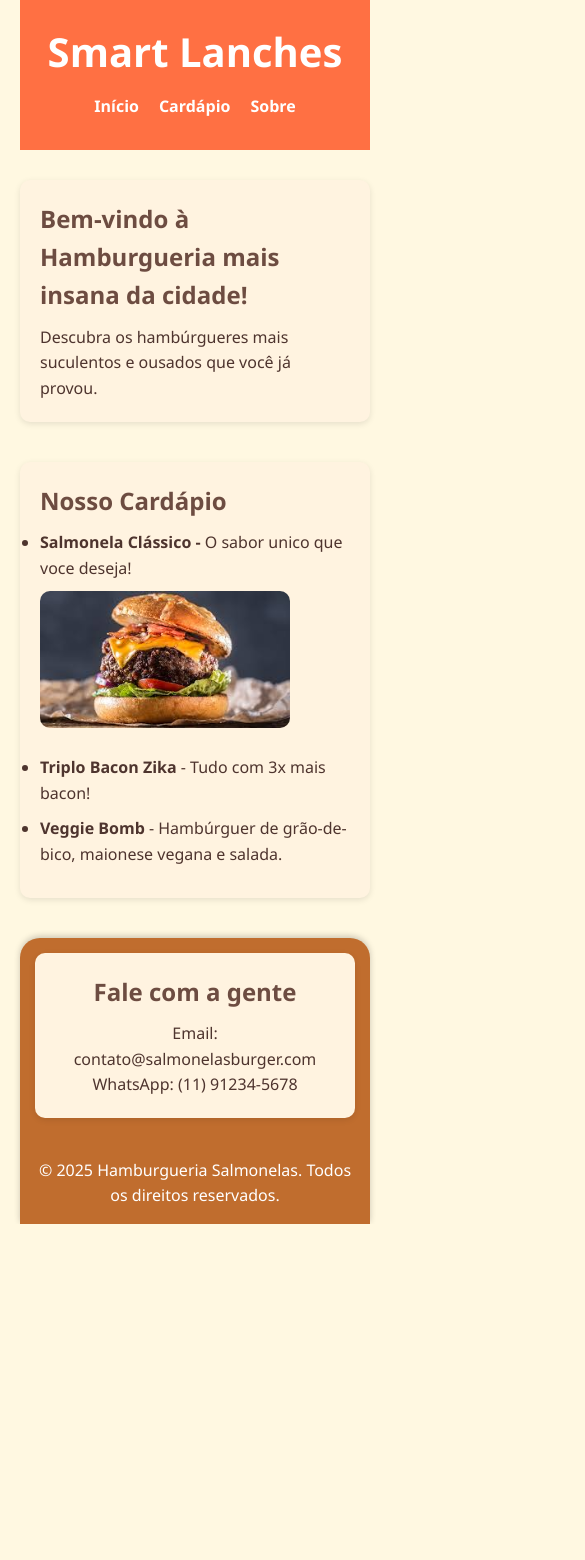
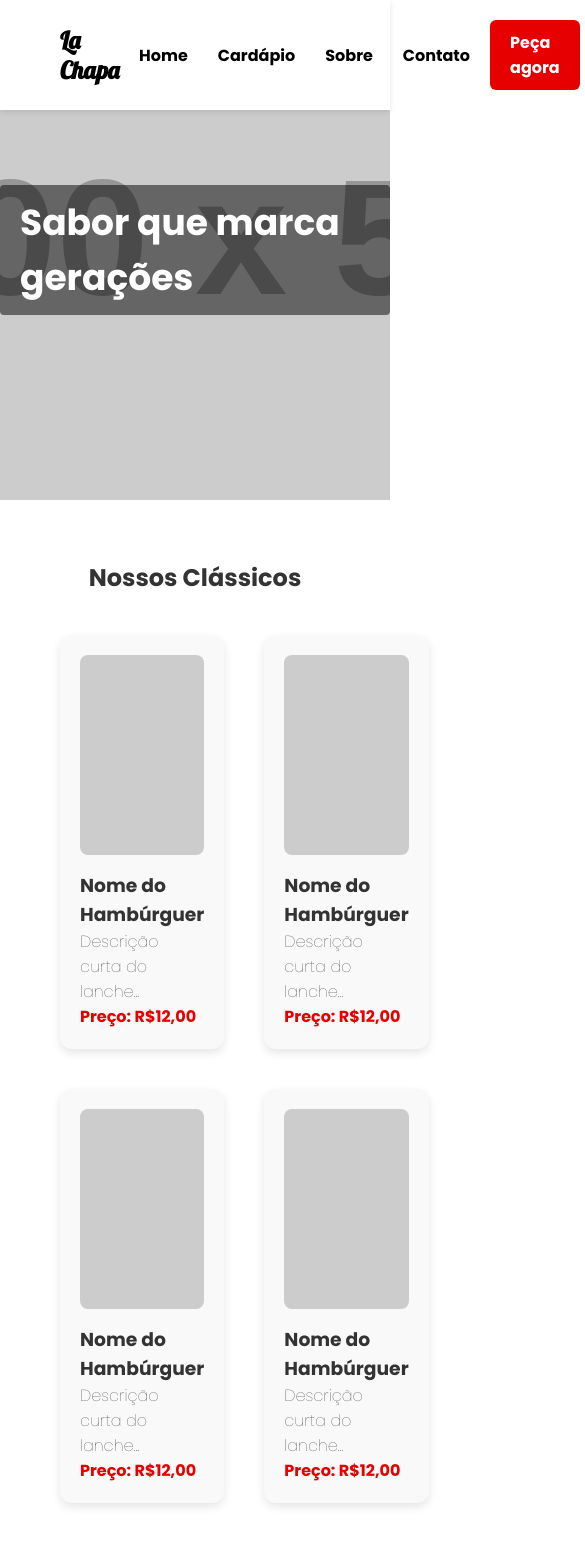
Before and after one commit to DanielDevkrr/ProjetoA3_04-2025, a plain HTML site: page application/screens/index.html in a window 390 px wide. Shown: the top 1560 px of the page, 585 px wide, since content can reach past the window. Before the commit the page ends 1224 px from the top, so only its background shows below. Drawn offline with Linux system fonts and the light colour scheme; placeholder pictures from the web are drawn by us.

Commit message:
Telas Home e style.css

```diff
--- a/application/index.js
+++ b/application/index.js
@@ -9,3 +9,7 @@ function telaSobre () {
 function telaInicio () {
     window.location.href = "index.html";
 }
+
+function mostrarTela (){
+    document.getElementById("loadingScreen").style.display = "flex";
+}
--- a/application/screens/index.html
+++ b/application/screens/index.html
@@ -1,58 +1,79 @@
 <!DOCTYPE html>
-<html lang="pt-br">
+<html lang="pt-BR">
 <head>
-    <meta charset="UTF-8">
-    <meta name="viewport" content="width=device-width, initial-scale=1.0">
-    <title>Hamburgueria Salmonelas</title>
-    <link rel="stylesheet" href="../styles/style.css">
+  <meta charset="UTF-8" />
+  <meta name="viewport" content="width=device-width, initial-scale=1.0" />
+  <title>La Chapa</title>
+  <link rel="stylesheet" href="/application/styles/style.css" />
+    <link rel="preconnect" href="https://fonts.googleapis.com">
+<link rel="preconnect" href="https://fonts.gstatic.com" crossorigin>
+<link href="https://fonts.googleapis.com/css2?family=Cinzel:wght@400..900&family=Libre+Baskerville:ital,wght@0,400;0,700;1,400&family=Lobster&family=Lora:ital,wght@0,400..700;1,400..700&family=Montserrat:ital,wght@0,100..900;1,100..900&family=Poppins:ital,wght@0,100;0,200;0,300;0,400;0,500;0,600;0,700;0,800;0,900;1,100;1,200;1,300;1,400;1,500;1,600;1,700;1,800;1,900&display=swap" rel="stylesheet">
 
 </head>
 <body>
   <header>
-        <h1 class="titulo"> Smart Lanches
-        </h1>
-        <nav>
-            <ul>
-                <li><a href="index.html">Início</a></li>
-                <li><a href="telaCardapio.html">Cardápio</a></button></li>
-                <li><a href="sobre.html">Sobre</a></li></button></li>
-
+    <nav class="navbar">
+      <div class="logo">La Chapa</div>
+      <ul class="nav-links">
+        <li><a href="index.html">Home</a></li>
+        <li><a href="cardapio.html">Cardápio</a></li>
+        <li><a href="sobre.html">Sobre</a></li>
+        <li><a href="contato.html">Contato</a></li>
       </ul>
+      <a href="#" class="order-button">Peça agora</a>
     </nav>
   </header>
 
-    <main>
-        <section id="home">
-            <h2>Bem-vindo à Hamburgueria mais insana da cidade!</h2>
-            <p>Descubra os hambúrgueres mais suculentos e ousados que você já provou.</p>
+  <section class="hero">
+    <div class="hero-text">Sabor que marca gerações</div>
   </section>
 
-        <section id="cardapio">
-            <h2>Nosso Cardápio</h2>
-            <ul>
-                <li><strong>Salmonela Clássico -</strong> O sabor unico que voce deseja!</li>
-                <img src="lancheProject.jfif" alt="lanche classico">
-                <li><strong>Triplo Bacon Zika</strong> - Tudo com 3x mais bacon!</li>
-                <li><strong>Veggie Bomb</strong> - Hambúrguer de grão-de-bico, maionese vegana e salada.</li>
-            </ul>
+  <section class="menu">
+    <h2>Nossos Clássicos</h2>
+    <div class="card-grid">
+      <div class="card">
+        <div class="image-placeholder"></div>
+        <h3>Nome do Hambúrguer</h3>
+        <p>Descrição curta do lanche...</p>
+        <span class="price">Preço: R$12,00</span>
+      </div>
+      <!-- Repita o card 4x -->
+      <div class="card"><div class="image-placeholder"></div><h3>Nome do Hambúrguer</h3><p>Descrição curta do lanche...</p><span class="price">Preço: R$12,00</span></div>
+      <div class="card"><div class="image-placeholder"></div><h3>Nome do Hambúrguer</h3><p>Descrição curta do lanche...</p><span class="price">Preço: R$12,00</span></div>
+      <div class="card"><div class="image-placeholder"></div><h3>Nome do Hambúrguer</h3><p>Descrição curta do lanche...</p><span class="price">Preço: R$12,00</span></div>
+    </div>
   </section>
 
-
-
-    </main>
+  <section class="about">
+    <h2>Sobre Nós</h2>
+    <div class="about-content">
+      <img src="https://via.placeholder.com/400x300" alt="Interior da hamburgueria" />
+      <div class="about-text">
+        <h3>Quem somos</h3>
+        <p>
+          Lorem ipsum dolor sit amet, consectetur adipiscing elit. Fusce sit amet facilisis elit. Vestibulum ante...
+        </p>
+        <a href="#">Saiba mais</a>
+      </div>
+    </div>
+  </section>
 
   <footer>
+    <div class="footer-content">
+      <div class="footer-logo">La Chapa</div>
+      <ul>
+        <li>Home</li>
+        <li>Cardápio</li>
+        <li>Contato</li>
+      </ul>
+      <p>Endereço: Rua tal de tal, 2124, Cidade</p>
+      <p>Telefone: (11) 65454-5455</p>
+      <p>E-mail: email@site.com</p>
+    </div>
+  </footer>
 
-        <section class="contato" id="contato">
-            <h2>Fale com a gente</h2>
-            <p>Email: contato@salmonelasburger.com</p>
-            <p>WhatsApp: (11) 91234-5678</p>
-        </section>
-
-        <p>&copy; 2025 Hamburgueria Salmonelas. Todos os direitos reservados.</p>
-    </footer>
+  <div id="loadingScreen" class="loading">
+        <div class="spinner"></div>
+    </div>
 </body>
-
-<script src="index.js"></script>
-
 </html>
--- a/application/styles/style.css
+++ b/application/styles/style.css
@@ -1,4 +1,3 @@
-/* Reset básico */
 * {
     margin: 0;
     padding: 0;
@@ -6,92 +5,174 @@
 }
 
 body {
-    font-family: 'Segoe UI', Tahoma, Geneva, Verdana, sans-serif;
-    background-color: #fff8e1; /* tom de fundo tipo pão */
-    color: #4e342e; /* marrom escuro (carne) */
-    line-height: 1.6;
-    padding: 0 20px;
+    font-family: poppins, sans-serif;
+    font-weight: 100;
+    font-style: normal;
+    background: #fff;
+    color: #333;
 }
 
 header {
-    background-color: #ff7043; /* vermelho molho */
-    padding: 20px;
-    text-align: center;
-    color: white;
+    position: fixed;
+    width: 100%;
 }
 
-.titulo {
-    font-size: 2.5em;
+/* Loading */
+.loading {
+    position: fixed;
+    top: 0;
+    left: 0;
+    width: 100%;
+    height: 100%;
+    background-color: rgba(0, 0, 0, 0.5);
+    display: none;
+    align-items: center;
+    justify-content: center;
+    z-index: 1000;
+}
+
+/* Spinner de carregamento */
+.spinner {
+    border: 8px solid #f3f3f3;
+    border-top: 8px solid #3498db;
+    border-radius: 50%;
+    width: 60px;
+    height: 60px;
+    animation: spin 1s linear infinite;
+}
+
+@keyframes spin {
+   0% {
+       transform: rotate(0deg);
+   }
+   100% {
+       transform: rotate(360deg);
+   }
+}
+
+/* Navbar */
+.navbar {
+    display: flex;
+    font-weight: bold;
+    justify-content: space-between;
+    align-items: center;
+    padding: 20px 60px;
+    background-color: #fff;
+    color: #000000;
+    box-shadow: 0 2px 6px rgba(0, 0, 0, 0.1);
+    gap: 20px;
+}
+
+.logo {
+    font-family: "Lobster", sans-serif;
+    font-style: normal;
+    font-size: 24px;
     font-weight: bold;
 }
 
-nav ul {
+.nav-links {
     list-style: none;
     display: flex;
-    justify-content: center;
-    margin-top: 10px;
-    gap: 20px;
+    gap: 30px;
 }
 
-nav a {
+.nav-links a {
     text-decoration: none;
+   color: #000000;
+}
+
+.order-button {
+    background: #e60000;
+    color: white;
+    padding: 10px 20px;
+    border-radius: 6px;
+    text-decoration: none;
+}
+
+/* Hero */
+.hero {
+    background: url('https://via.placeholder.com/1200x500') center/cover no-repeat;
+    height: 500px;
+    display: flex;
+    justify-content: center;
+    align-items: center;
+}
+
+.hero-text {
+    font-size: 36px;
     color: white;
     font-weight: bold;
-    transition: color 0.3s;
+    background: rgba(0, 0, 0, 0.5);
+    padding: 10px 20px;
+    border-radius: 4px;
 }
 
-nav a:hover {
-    color: #ffeb3b; /* amarelo queijo */
+/* Menu */
+.menu {
+    padding: 60px;
+    text-align: center;
 }
 
-main {
-    max-width: 800px;
-    margin: 30px auto;
+.card-grid {
+    display: grid;
+    grid-template-columns: repeat(2, 1fr);
+    gap: 40px;
+    margin-top: 40px;
 }
 
-section {
-    margin-bottom: 40px;
-    background-color: #fff3e0; /* tom de pão claro */
+.card {
+    background: #f9f9f9;
     padding: 20px;
-    border-radius: 10px;
-    box-shadow: 0 2px 6px rgba(0,0,0,0.1);
+    border-radius: 12px;
+    box-shadow: 0 4px 10px rgba(0, 0, 0, 0.1);
+    text-align: left;
 }
 
-h2 {
-    color: #6d4c41; /* outro marrom */
-    margin-bottom: 10px;
+.image-placeholder {
+    width: 100%;
+    height: 200px;
+    background: #ccc;
+    border-radius: 8px;
+    margin-bottom: 16px;
 }
 
-ul li {
-    margin-bottom: 10px;
+.price {
+    color: #e60000;
+    font-weight: bold;
 }
 
-footer {
-    background-color: #c06d2e; /* verde alface */
-    text-align: center;
-    padding: 15px;
-    color: white;
-    /* position: fixed; */
-    bottom: 0;
-    left: 0;
-    width: 100%;
-    border-top-left-radius: 20px;
-    border-top-right-radius: 20px;
-    box-shadow: 0 -2px 6px rgba(0,0,0,0.2);
+/* Sobre */
+.about {
+    padding: 60px;
 }
 
-img {
-    width: 100%;
-    max-width: 250px;
-    margin-bottom: 20px;
-    border-radius: 10px;
-    transition: transform 0.3s;
+.about-content {
+    display: flex;
+    gap: 40px;
+    align-items: center;
 }
 
-img:hover {
-    transform: scale(1.05);
+.about-text a {
+    display: inline-block;
+    margin-top: 10px;
+    color: #e60000;
+    text-decoration: none;
 }
 
-.contato {
-    color: #4e342e;
+/* Footer */
+footer {
+    background: #111;
+    color: #fff;
+    padding: 40px 60px;
 }
+
+.footer-content {
+    display: flex;
+    flex-direction: column;
+    gap: 10px;
+}
+
+.footer-logo {
+    font-size: 20px;
+    font-weight: bold;
+}
```
Also changed, not shown: application/screens/cardapio.html (added, +93 -0 lines), application/screens/telaCardapio.html (deleted, +0 -39 lines). Lines whose indentation alone changed are shown as unchanged.
